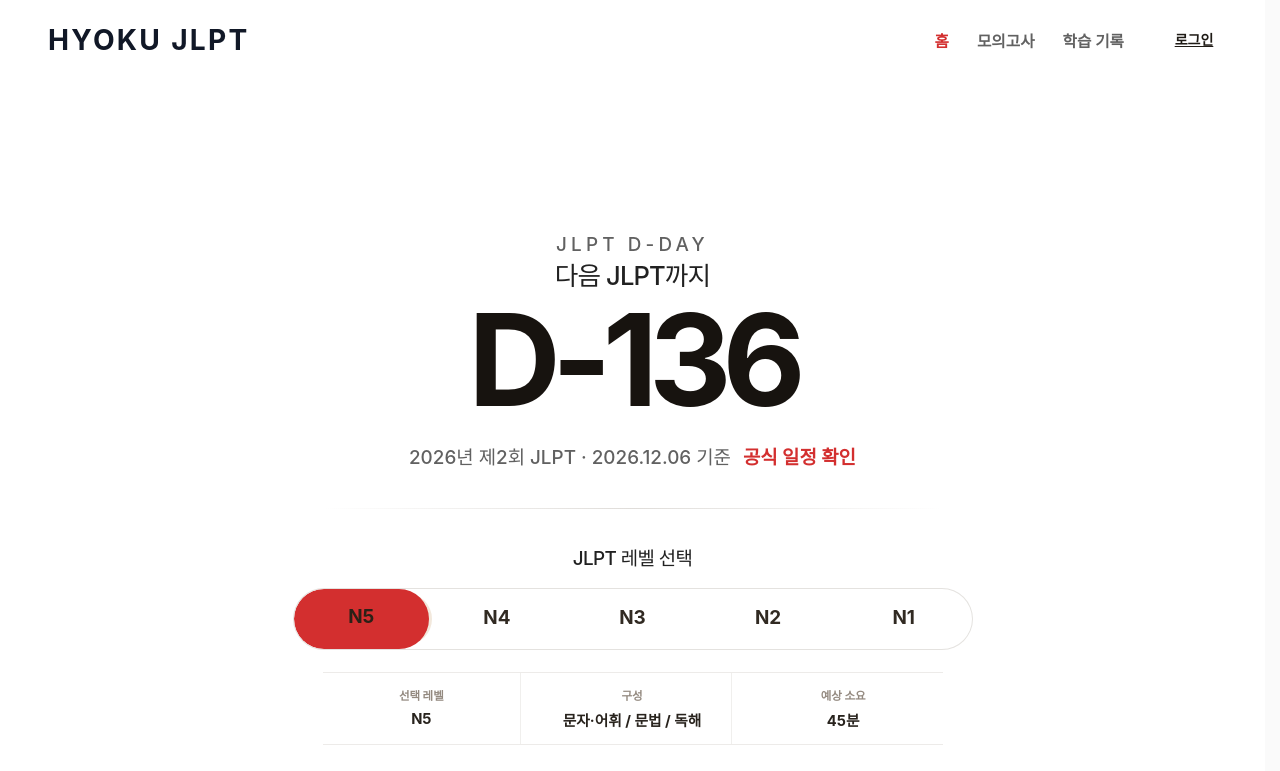
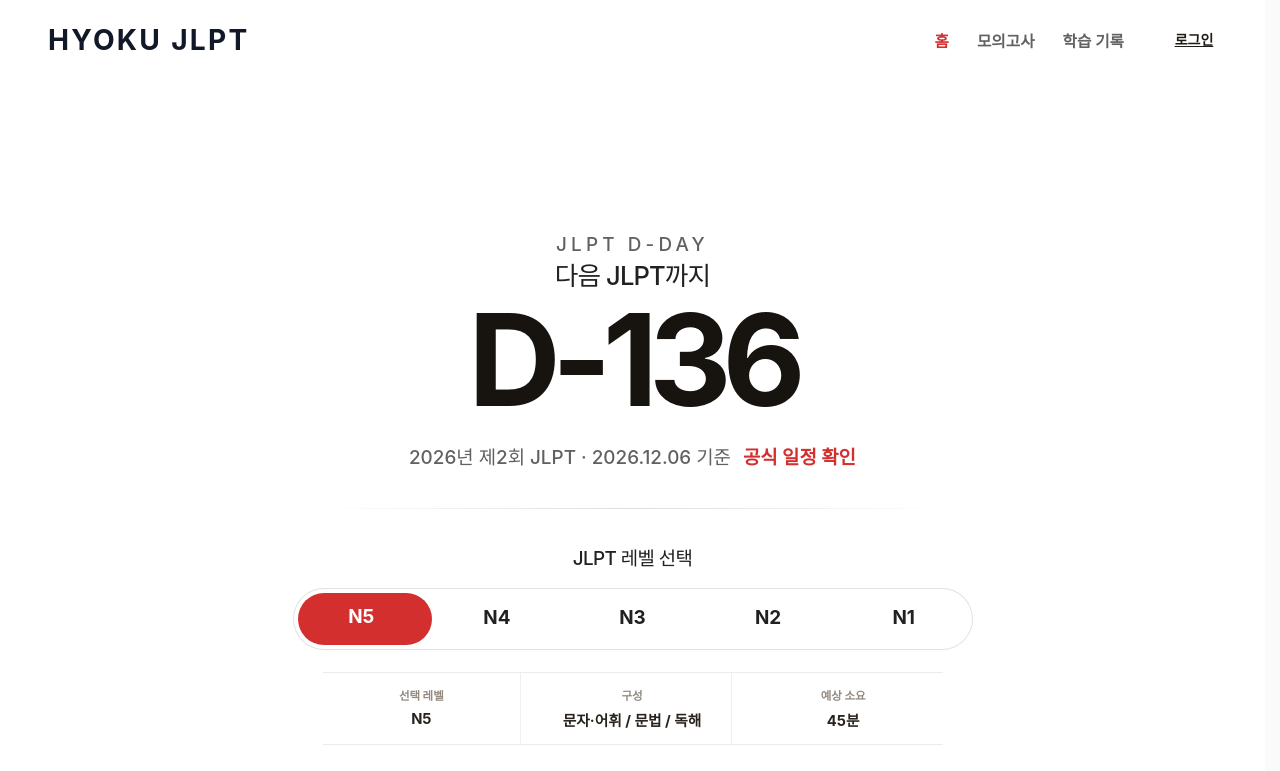
Before and after one commit to dltkdgur1123/jlpt-quiz-agent, a Next.js app: page / in a window 1280 px wide. Shown: the top 771 px of the page. Built offline with nearby package versions, Linux system fonts and the light colour scheme; no server answers; a web font is replaced by a local one.

Commit message:
fix home level switch red indicator

```diff
--- a/src/app/globals.css
+++ b/src/app/globals.css
@@ -3238,3 +3238,33 @@ button:hover:not(:disabled),
   border-color: var(--jlpt-primary) !important;
   color: #ffffff !important;
 }
+
+/* Red theme level switch correction: keep animated indicator as the only selected background */
+.home-level-switch .home-level-switch-indicator {
+  background: var(--jlpt-primary) !important;
+}
+.home-level-switch .home-level-switch-item,
+.home-level-switch .home-level-switch-item:hover,
+.home-level-switch .home-level-switch-item:focus,
+.home-level-switch .home-level-switch-item:focus-visible,
+.home-level-switch .home-level-switch-item[data-selected="true"],
+.home-level-switch .home-level-switch-item[aria-selected="true"] {
+  background: transparent !important;
+  border-color: transparent !important;
+  color: var(--jlpt-text) !important;
+}
+.home-level-switch .home-level-switch-item strong {
+  color: var(--jlpt-title) !important;
+}
+.home-level-switch .home-level-switch-item[data-selected="true"] strong,
+.home-level-switch .home-level-switch-item[aria-selected="true"] strong,
+.home-level-switch .home-level-switch-item[data-previewed="true"] strong {
+  color: #ffffff !important;
+}
+.home-level-switch:has(.home-level-switch-item[data-previewed="true"]) .home-level-switch-item[data-selected="true"] strong,
+.home-level-switch:has(.home-level-switch-item[data-previewed="true"]) .home-level-switch-item[aria-selected="true"] strong {
+  color: var(--jlpt-title) !important;
+}
+.home-level-switch:has(.home-level-switch-item[data-previewed="true"]) .home-level-switch-item[data-previewed="true"] strong {
+  color: #ffffff !important;
+}
```
Also changed, not shown: 1 other file (tests, documents, lock files or other folders).
